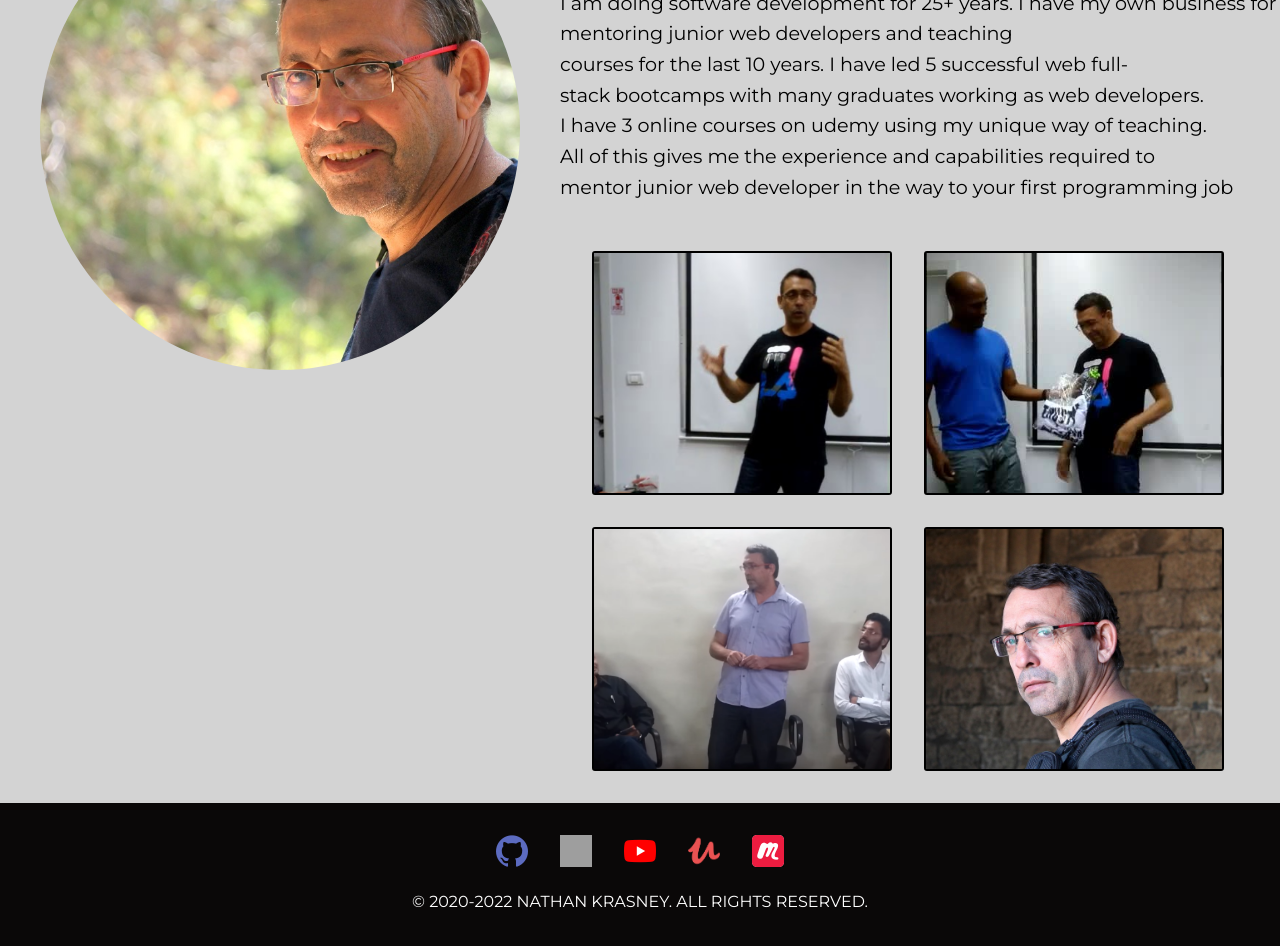
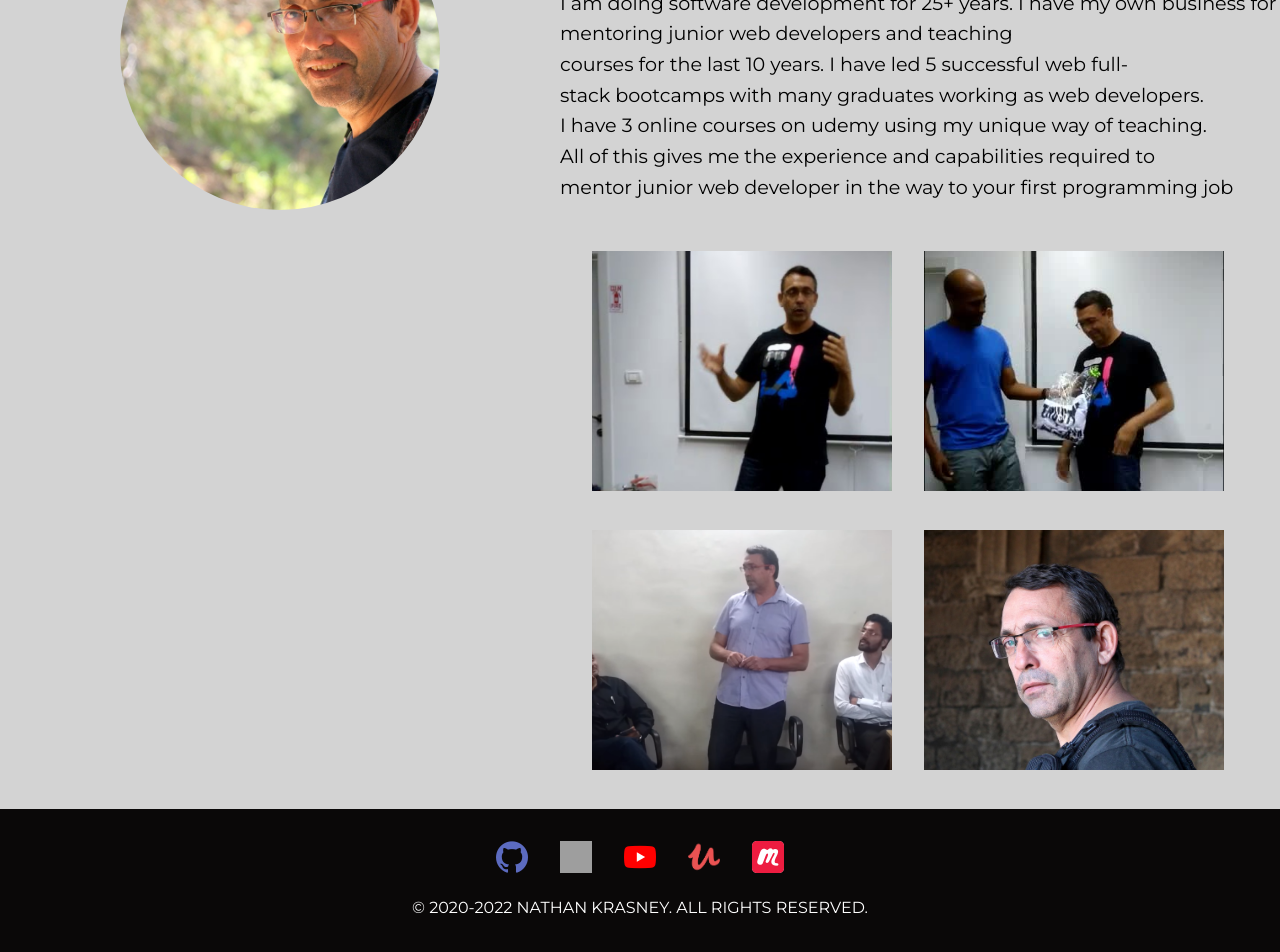
Before and after one commit to NathanKr/pass-2-tei-course-react-to-next-private, a Next.js app: page /About in a window 1280 px wide. Shown: the part 272-1224 px from the top of the page. Built offline with nearby package versions, Linux system fonts and the light colour scheme; no server answers; grey boxes are pictures that could not be loaded.

Commit message:
Images in About

```diff
--- a/pages/About.tsx
+++ b/pages/About.tsx
@@ -1,4 +1,5 @@
 import Head from "next/head";
+import Image from "next/image";
 import styles from "styles/About.module.css";
 
 const nathanProfile = "/images/nathan-profile.jpg";
@@ -6,6 +7,9 @@ const nathanStandPic = "/images/nathan-stand-pic.png";
 const nathanStandPic2 = "/images/nathan-stand-peoples.png";
 const present = "/images/present.jpeg";
 const nathanProfile2 = "/images/nathan-profile-wall.jpg";
+
+const IMAGE_WIDTH_PX = 300;
+const IMAGE_HEIGHT_PX = 240
 
 const About = () => {
   return (
@@ -19,7 +23,7 @@ const About = () => {
       </Head>
 
       <div className={styles.About_img}>
-        <img src={nathanProfile} alt="img" />
+        <Image width={1068} height={712} src={nathanProfile} alt="img" />
       </div>
 
       <div className={styles.About_description}>
@@ -41,16 +45,16 @@ const About = () => {
 
         <div className={styles.About_description_images}>
           <div className={styles.About_description_img_1} >
-            <img src={nathanStandPic} alt="img" />
+            <Image width={IMAGE_WIDTH_PX} height={IMAGE_HEIGHT_PX} src={nathanStandPic} alt="img" />
           </div>
           <div className={styles.About_description_img_1} >
-            <img src={present} alt="img" />
+            <Image width={IMAGE_WIDTH_PX} height={IMAGE_HEIGHT_PX} src={present} alt="img" />
           </div>
           <div className={styles.About_description_img_1} >
-            <img src={nathanStandPic2} alt="img" />
+            <Image width={IMAGE_WIDTH_PX} height={IMAGE_HEIGHT_PX} src={nathanStandPic2} alt="img" />
           </div>
           <div className={styles.About_description_img_1} >
-            <img src={nathanProfile2} alt="img" />
+            <img width={IMAGE_WIDTH_PX} height={IMAGE_HEIGHT_PX} src={nathanProfile2} alt="img" />
           </div>
         </div>
       </div>
--- a/styles/About.module.css
+++ b/styles/About.module.css
@@ -52,7 +52,7 @@
   margin: 1rem;
   max-width: 100%;
   width: 300px;
-  border: 2px solid var(--black-color);
+  /* border: 2px solid var(--black-color); */
   border-radius: 3px;
 }
 
```
